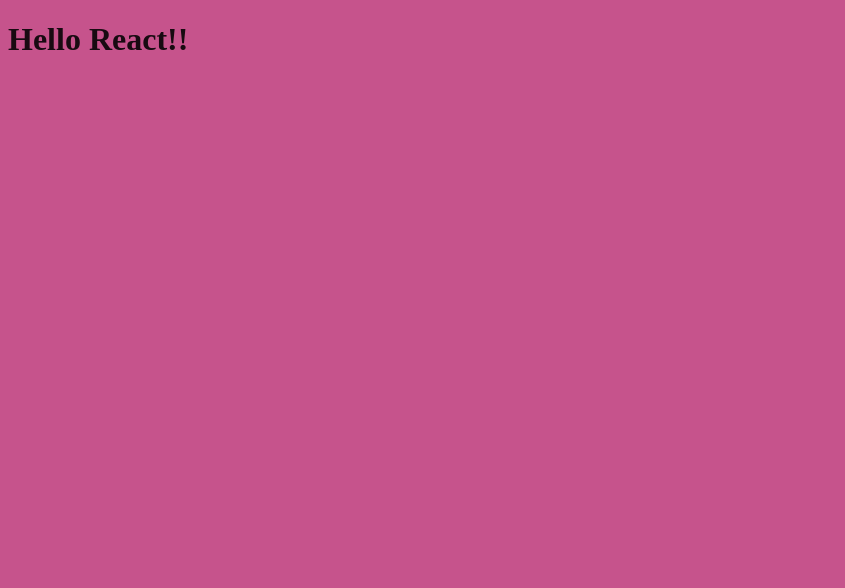
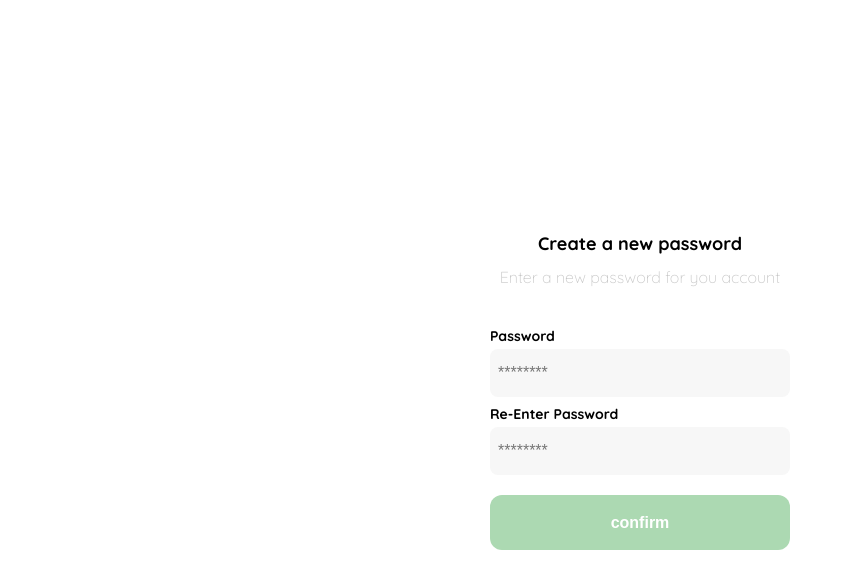
Before and after one commit to freddycarias/react-fr-shop, a React app: page / in a window 1280 px wide. Shown: the top 588 px of the page, without its empty margins (0-845 px from the left). Built offline with nearby package versions, Linux system fonts and the light colour scheme.

Commit message:
Estilos en los componentes de React

```diff
--- a/public/index.html
+++ b/public/index.html
@@ -4,6 +4,9 @@
     <meta charset="UTF-8">
     <meta http-equiv="X-UA-Compatible" content="IE=edge">
     <meta name="viewport" content="width=device-width, initial-scale=1.0">
+    <link rel="preconnect" href="https://fonts.googleapis.com">
+    <link rel="preconnect" href="https://fonts.gstatic.com" crossorigin>
+    <link href="https://fonts.googleapis.com/css2?family=Quicksand:wght@300;500;700&display=swap" rel="stylesheet">
     <title>Document</title>
 </head>
 <body>
--- a/src/components/App.jsx
+++ b/src/components/App.jsx
@@ -1,5 +1,13 @@
-import '../styles/golbal.scss';
+import '../styles/golbal.css';
+import Layout from '../containers/layout';
+import Login from '../containers/login';
 
-const App = () => <h1>Hello React!!</h1>
+const App = () => {
+    return (
+        <Layout>
+            <Login />
+        </Layout>
+    );
+}
 
 export default App;
--- /dev/null
+++ b/src/containers/layout.jsx
@@ -0,0 +1,11 @@
+import React from "react";
+
+const Layout = ({children}) => {
+    return (
+        <div className="layout">
+            {children}
+        </div>
+    );
+}
+
+export default Layout;
--- a/src/containers/login.jsx
+++ b/src/containers/login.jsx
@@ -1,6 +1,7 @@
 import React from "react";
+import "../styles/login.scss";
 
-const login  = () => {
+const Login  = () => {
     return (
         <div className="login">
         <div className="form-container">
@@ -12,7 +13,6 @@ const login  = () => {
                 <input type="password" placeholder="********" className="input input-password" id="password" />
                 <label for="check-password" className="label">Re-Enter Password</label>
                 <input type="password" placeholder="********" className="input input-password" id="check-password" />
-
                 <input type="submit" value="confirm" className="primary-button login-button"/>
             </form>
         </div>
@@ -20,4 +20,4 @@ const login  = () => {
     );
 }
 
-export default login;
+export default Login;
--- a/src/index.js
+++ b/src/index.js
@@ -2,7 +2,7 @@
 import React from 'react';
 import ReactDOM from 'react-dom';
 import App from "./components/App";
-import"./styles/golbal.scss";
+import"./styles/golbal.css";
 
 
 ReactDOM.render(<App />, document.getElementById('app'));
--- /dev/null
+++ b/src/styles/_vars.scss
@@ -0,0 +1,15 @@
+:root{
+    --black:#000000;
+    --white: #FFFFFF;
+    --very-ligth-pink: #C7C7C7;
+    --text-input-field: #F7F7F7;
+    --dark: #232830;
+    --hospital-green: #ACD9B2;
+    --sm: 14px;
+    --md: 16px;
+    --lg: 18px;
+}
+body{
+    margin: 0;
+    font-family: 'Quicksand', sans-serif;
+}
--- /dev/null
+++ b/src/styles/golbal.css
@@ -0,0 +1,4 @@
+body{
+    margin: 0;
+    font-family: 'Quicksand', sans-serif;
+}
--- a/src/styles/golbal.scss
+++ /dev/null
@@ -1,7 +0,0 @@
-$base-color: #c6538c;
-$color: rgba(black, 0.88);
-
-body {
-    background-color: $base-color;
-    color: $color;
-}
--- /dev/null
+++ b/src/styles/login.scss
@@ -0,0 +1,69 @@
+@use "vars";
+.login{
+    width: 100%;
+    height: 100vh;
+    display: grid;
+    place-items: center;
+}
+.form-container{
+    display: grid;
+    grid-template-rows: auto 1fr auto;
+    width: 300px;
+}
+.logo{
+    width: 150px;
+    margin-bottom: 50px;
+    justify-self: center;
+    display: none;
+}
+.title{
+    font-size: var(--lg);
+    margin-bottom:  12px;
+    text-align: center;
+}
+.subtitle{
+    color: var(--very-ligth-pink);
+    font-size: var(--md);
+    font-weight: 300;
+    margin-top: 0;
+    margin-bottom: 40px;
+    text-align: center;
+}
+.form{
+    display: flex;
+    flex-direction: column;
+}
+.label{
+    font-size: var(--sm);
+    font-weight: bold;
+    margin-bottom: 4px;
+}
+.input{
+    background-color: var(--text-input-field);
+    border: none;
+    border-radius: 8px;
+    height: 32px;
+    font-size: var(--md);
+    padding: 8px;
+    margin-bottom: 8px;
+}
+.primary-button{
+    background-color: var(--hospital-green);
+    border-radius: 12px;
+    border: none;
+    color: var(--white);
+    width: 100%;
+    cursor: pointer;
+    font-size: var(--md);
+    font-weight: bold;
+    height: 55px;
+}
+.login-button{
+    margin-top: 12px;
+    margin-bottom: 30px;
+}
+@media (max-width: 640px) {
+.logo {
+display: block;
+    }
+}
--- a/webpack.config.js
+++ b/webpack.config.js
@@ -24,7 +24,7 @@ module.exports = {
                 use: 'html-loader',
             },
             {
-                test: /\.s[ac]ss$/i,
+                test: /\.(css|s[ac]ss)$/i,
                 use: [
                     "style-loader",
                     "css-loader",
```
